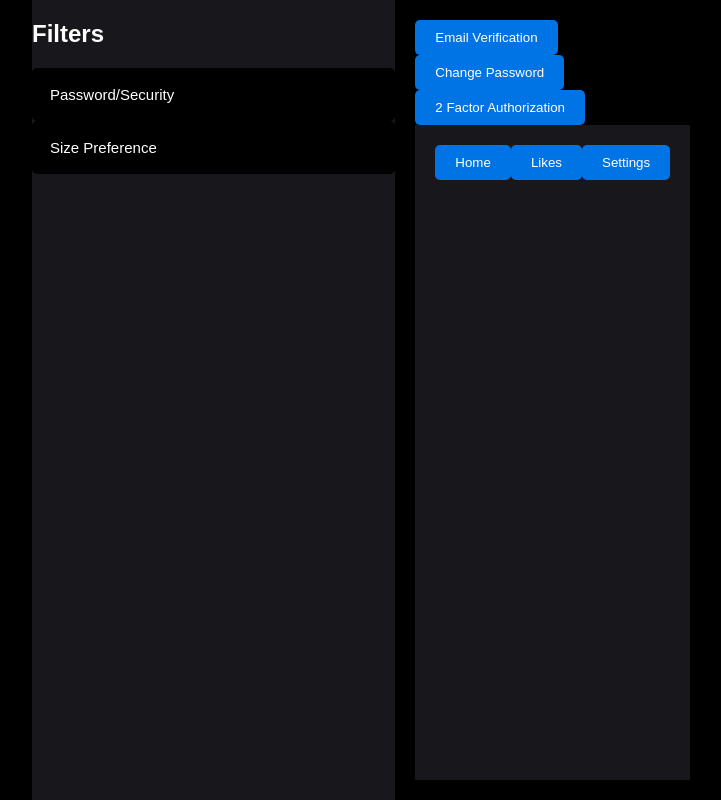
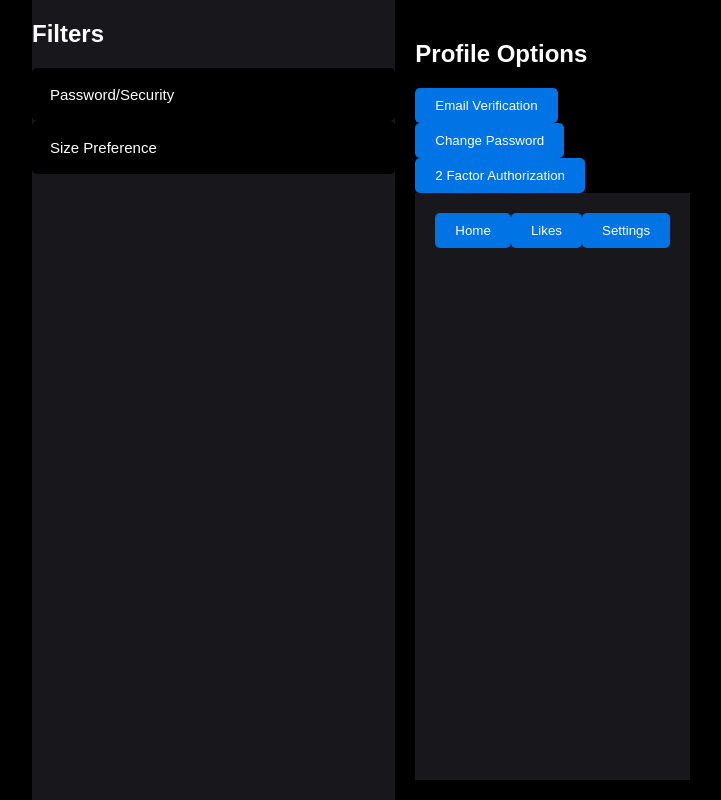
Before and after one commit to KatieOrtiz/FashionGPT, a Flask app: page /personalDetails in a window 1280 px wide. Shown: the whole page, without its empty margins (118-839 px from the left). Run offline with Flask 3, Linux system fonts and the light colour scheme.

Commit message:
Update personalDetails.html

```diff
--- a/templates/personalDetails.html
+++ b/templates/personalDetails.html
@@ -29,7 +29,7 @@
 
 
     <div id="middle-section">
-
+      <h2>Profile Options</h2>
       <button class="verify-btn" type="button" id="evbtn">Email Verification</button>
       <button class="password-btn" type="button" id="changebtn">Change Password</button>
       <button class="authorization-btn" type="button" id="2fabtn">2 Factor Authorization</button>
```
